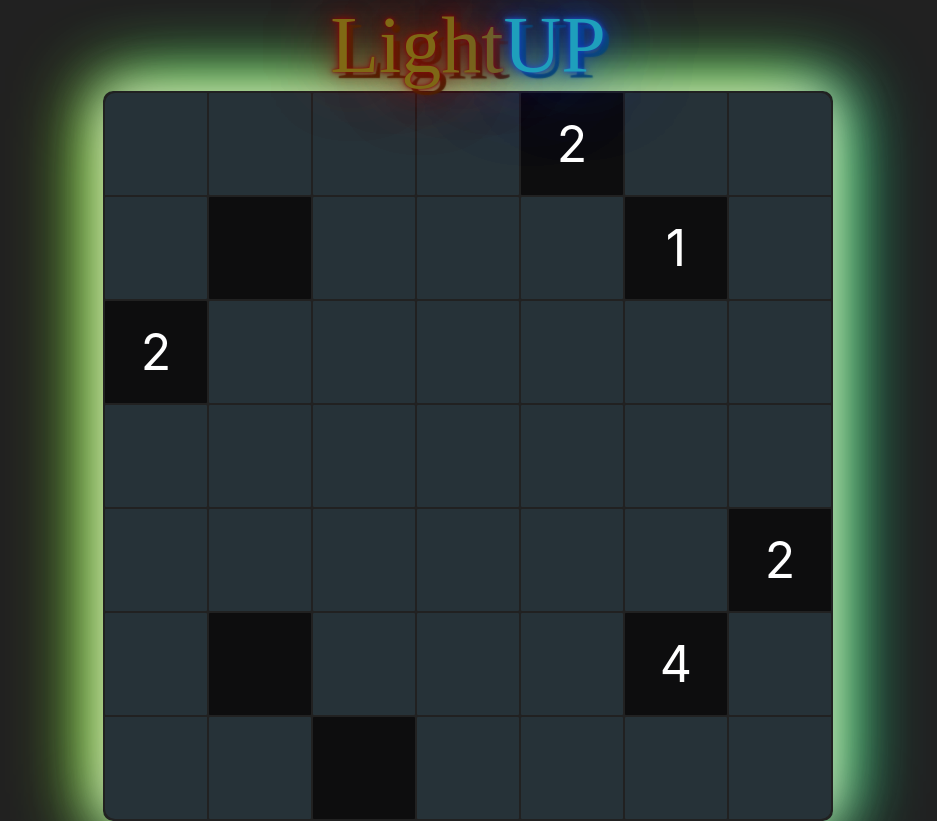
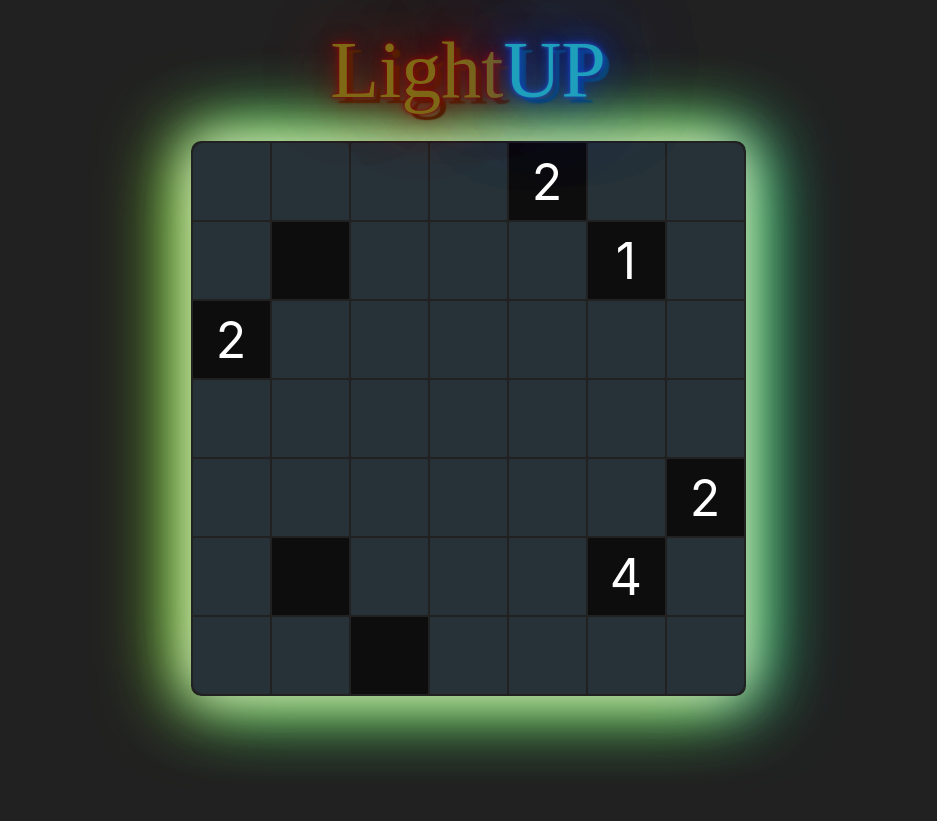
Before and after one commit to gcdco/lightup-react, a React (Create React App) app: page / in a window 1280 px wide. Shown: the whole page, without its empty margins (172-1109 px from the left). After the commit the page ends 800 px from the top, so only its background shows below. Built offline with nearby package versions, Linux system fonts and the light colour scheme; a web font is replaced by a local one.

Commit message:
production build and reduced the board size and adjusted positioning

```diff
--- a/src/App.css
+++ b/src/App.css
@@ -1,6 +1,7 @@
 .App {
-  justify-content: center;
-  align-items: center;
-  text-align: center;
-  padding: 0px;
+    justify-content: center;
+    align-items: center;
+    text-align: center;
+    padding: 0px;
+    margin-top: 10px;
 }
--- a/src/Board.css
+++ b/src/Board.css
@@ -1,10 +1,11 @@
 .Board {
-    margin: 0 auto;
+    margin: 10px auto;
     border-radius: 10px;
     /* box-shadow: 10px 10px 0 red; */
     /* box-shadow: 0 0 50px #fff, -10px 0 80px rgb(255, 0, 149), 10px 0 80px #0ff; */
     /* box-shadow: 0 0 50px rgb(75, 75, 75), -10px 0 80px rgb(110, 0, 64), 10px 0 80px rgb(0, 111, 131); */
-    box-shadow: 0 0 50px rgb(218, 218, 218), -10px 0 80px rgb(180, 230, 0), 10px 0 80px rgb(0, 240, 208);
+    box-shadow: 0 0 50px rgb(218, 218, 218), -10px 0 80px rgb(180, 230, 0),
+        10px 0 80px rgb(0, 240, 208);
 }
 
 table tr:first-child td:first-child {
@@ -29,6 +30,7 @@
     display: flex;
     align-items: center;
     justify-content: center;
+    margin: 25px auto;
 }
 
 .neon-orange {
--- a/src/Cell.css
+++ b/src/Cell.css
@@ -1,14 +1,14 @@
 .Cell-Black {
-  height: 100px;
-  width: 100px;
+    height: 75px;
+    width: 75px;
     border-radius: 1px;
     background-color: #0d0d0e;
     transition: background-color 0.7s ease;
 }
 
 .Cell-Number {
-  height: 100px;
-  width: 100px;
+    height: 75px;
+    width: 75px;
     border-radius: 1px;
     color: #fff;
     font-size: 50px;
@@ -18,28 +18,28 @@
 }
 
 .Cell-White {
-  height: 100px;
-  width: 100px;
+    height: 75px;
+    width: 75px;
     border-radius: 1px;
     background-color: #263238;
     transition: background-color 0.7s ease;
 }
 
 .Cell-Lit {
-  height: 100px;
-  width: 100px;
+    height: 75px;
+    width: 75px;
     background-color: #eed705;
 }
 
 .Cell-Light {
-  height: 100px;
-  width: 100px;
+    height: 75px;
+    width: 75px;
     background-color: #ee9105;
 }
 
 .Cell-Light-Error {
-  height: 100px;
-  width: 100px;
+    height: 75px;
+    width: 75px;
     background-color: #ee0505;
 }
 
@@ -52,8 +52,5 @@
     height: 10px;
     border-radius: 50%;
     background-color: #fff;
-  box-shadow:
-    0 0 5px 5px #fff,
-    0 0 10px 10px yellow,
-    0 0 15px 15px crimson;
+    box-shadow: 0 0 5px 5px #fff, 0 0 10px 10px yellow, 0 0 15px 15px crimson;
 }
```
Lines whose indentation alone changed are shown as unchanged.
